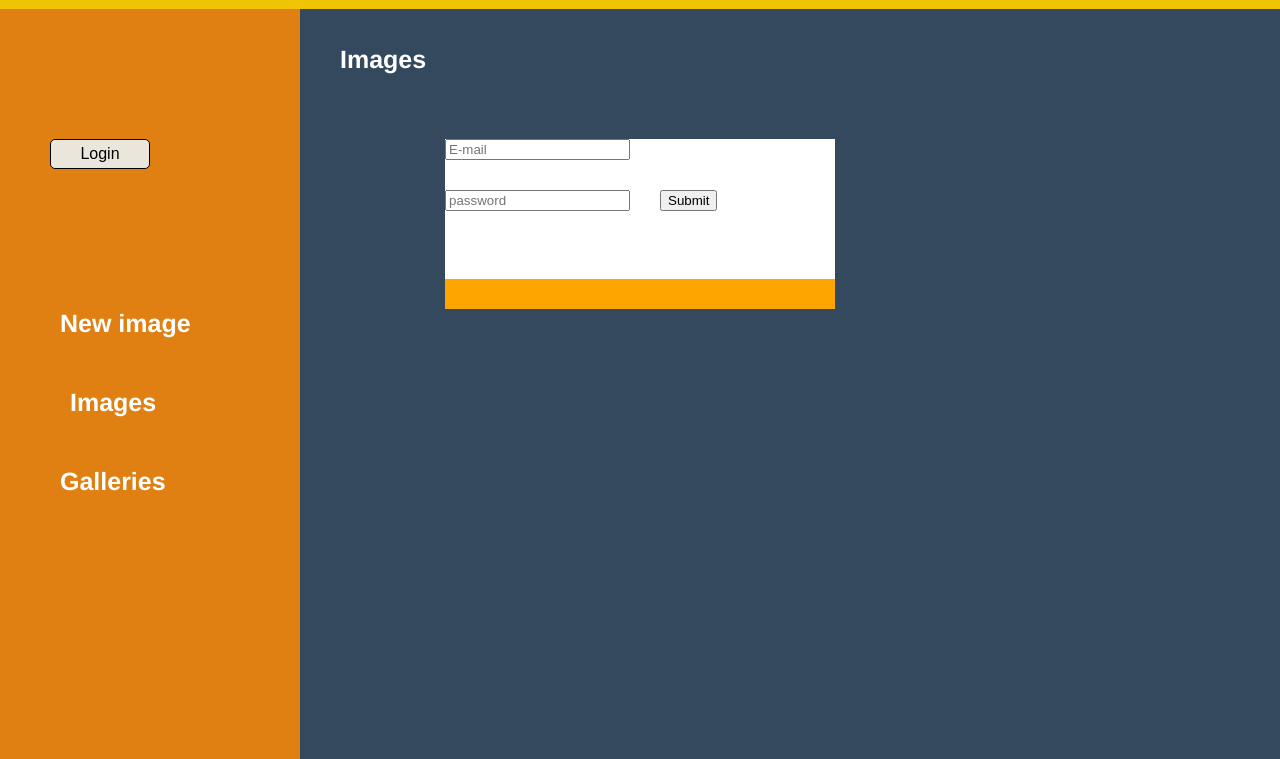
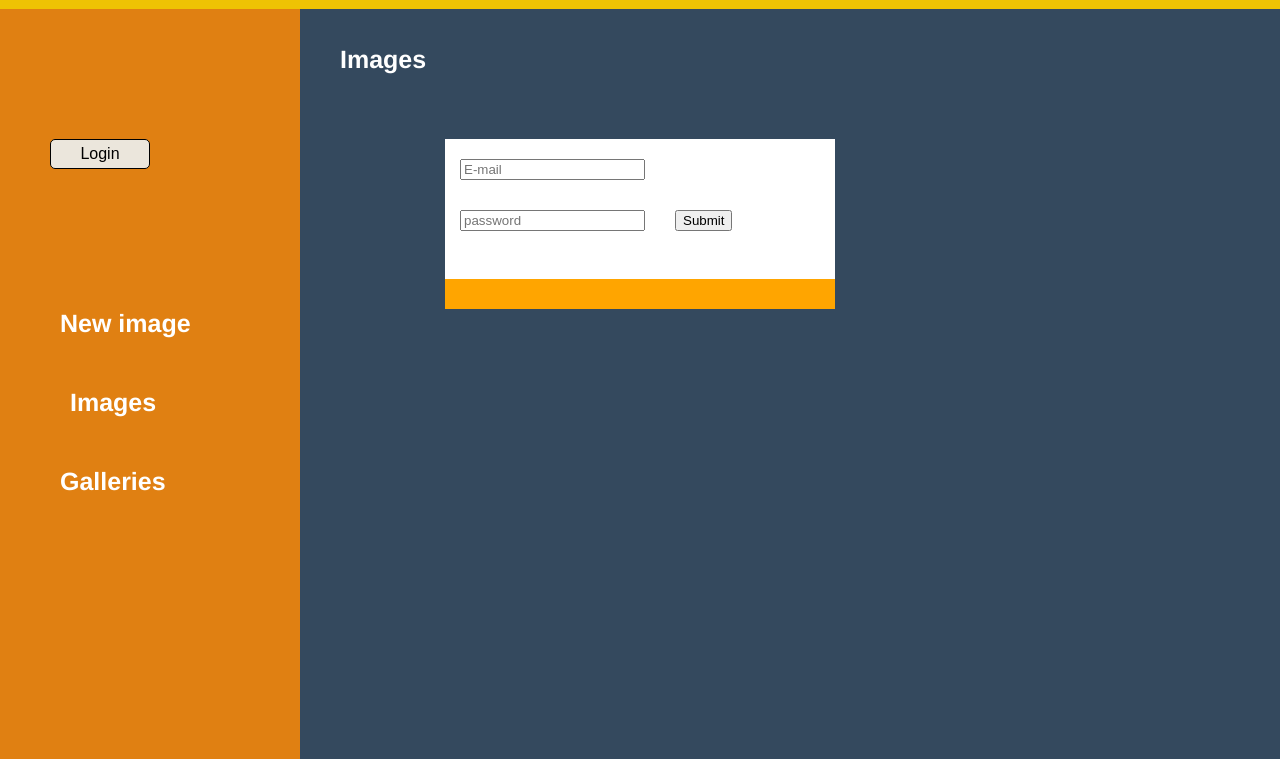
Before and after one commit to leticelvin/zapo, a plain HTML site: page index.html in a window 1280 px wide. Both pictures are taken after a click on the button "Login". Shown: the part 41-800 px from the top of the page. Drawn offline with Linux system fonts and the light colour scheme.

Commit message:
Fixed styling for login form 👌

```diff
--- a/style.css
+++ b/style.css
@@ -155,6 +155,16 @@ font-family: 'Franklin Gothic Medium', 'Arial Narrow', Arial, sans-serif;
 
   }
 
+  #email {
+    margin-top: 20px;
+    margin-left: 15px;
+  }
+
+  #password {
+    margin-left: 15px;
+  }
+
+
 
 @media screen and (max-height: 450px) {
   .sidenav {padding-top: 15px;}
```
